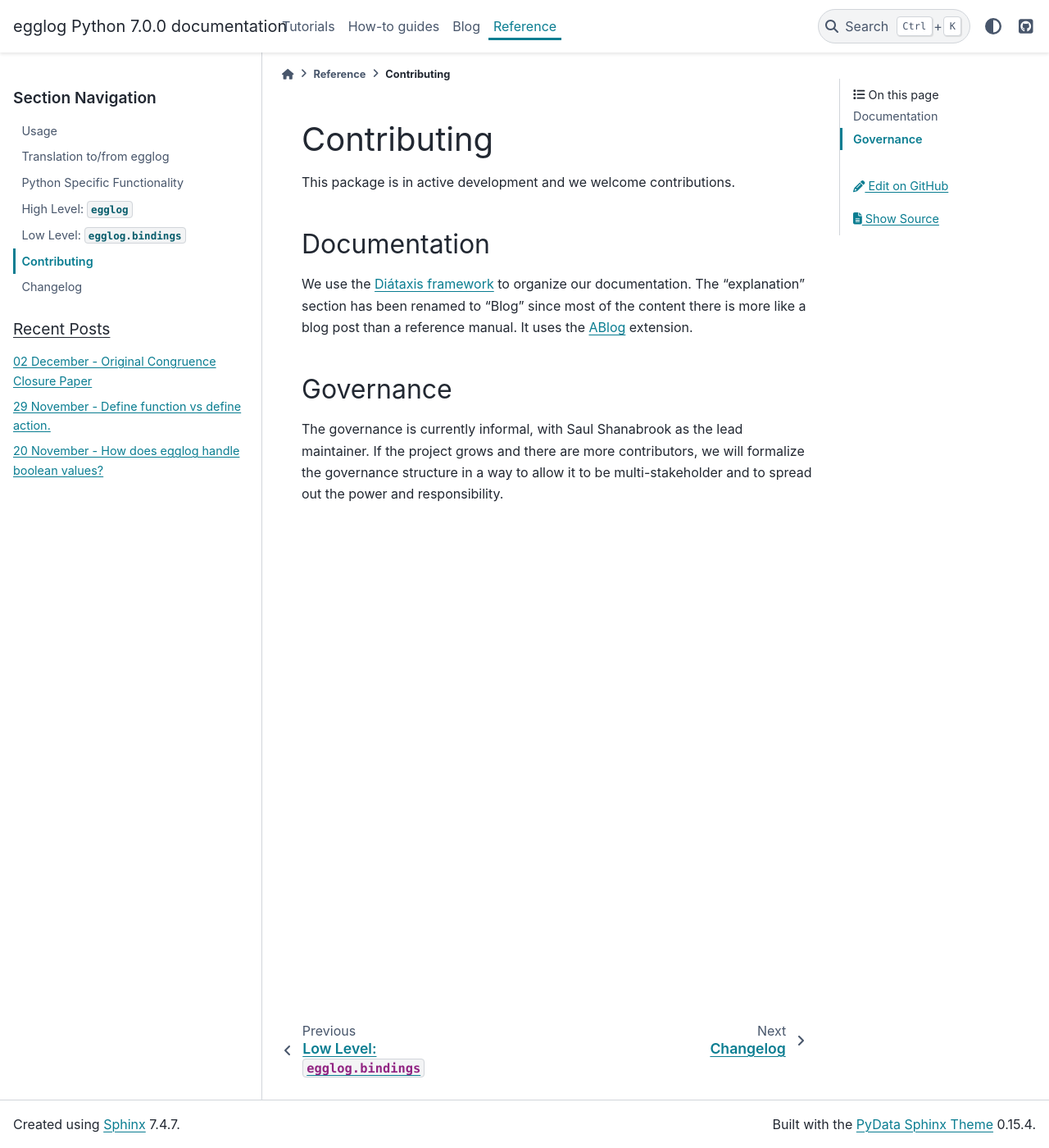
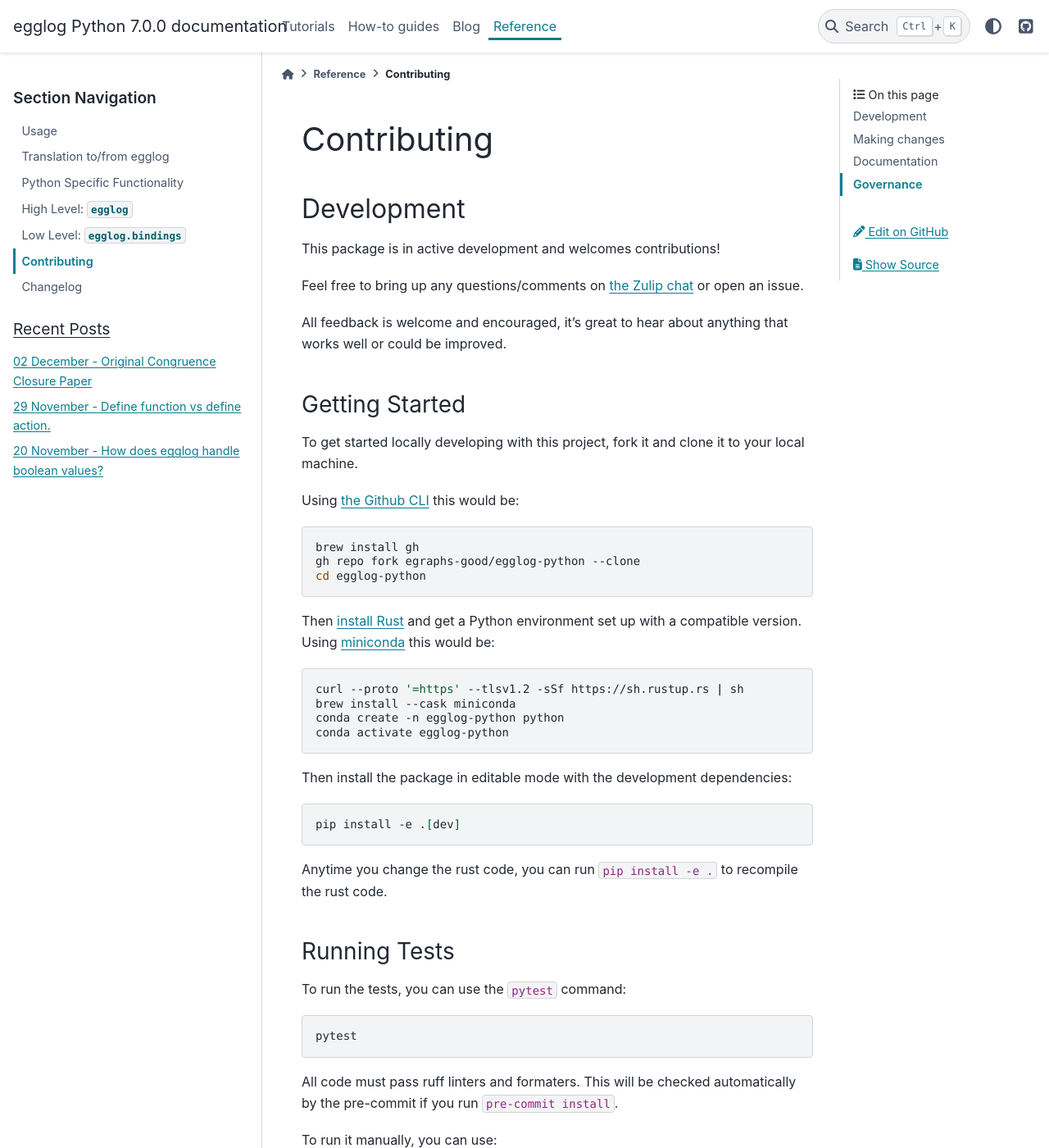
Before and after one commit to egraphs-good/egglog-python, a Sphinx documentation site: the page built from docs/reference/contributing.md, in a window 1280 px wide and 1400 px high. Shown: the whole window at 82% size. Built offline with Sphinx 7.4.7 and the PyData theme 0.15.4, drawn with Linux system fonts in a browser that asks for light colours; pages that are not in the unit, such as notebooks, are missing from menus; comment, search, counter and statistics services are not loaded; the version number is read from the project's files by our own code; some of the changed text lies outside the part shown.

Commit message:
Add contributing guide
This adds more of a development guide for contributors to get started
working on the library.

````diff
--- a/docs/reference/contributing.md
+++ b/docs/reference/contributing.md
@@ -1,6 +1,82 @@
 # Contributing
 
-This package is in active development and we welcome contributions.
+## Development
+
+This package is in active development and welcomes contributions!
+
+Feel free to bring up any questions/comments on [the Zulip chat](https://egraphs.zulipchat.com/) or open an issue.
+
+All feedback is welcome and encouraged, it's great to hear about anything that works well or could be improved.
+
+### Getting Started
+
+To get started locally developing with this project, fork it and clone it to your local machine.
+
+Using [the Github CLI](https://github.com/cli/cli#installation) this would be:
+
+```bash
+brew install gh
+gh repo fork egraphs-good/egglog-python --clone
+cd egglog-python
+```
+
+Then [install Rust](https://www.rust-lang.org/tools/install) and get a Python environment set up with a compatible version. Using [miniconda](https://formulae.brew.sh/cask/miniconda) this would be:
+
+```bash
+curl --proto '=https' --tlsv1.2 -sSf https://sh.rustup.rs | sh
+brew install --cask miniconda
+conda create -n egglog-python python
+conda activate egglog-python
+```
+
+Then install the package in editable mode with the development dependencies:
+
+```bash
+pip install -e .[dev]
+```
+
+Anytime you change the rust code, you can run `pip install -e .` to recompile the rust code.
+
+### Running Tests
+
+To run the tests, you can use the `pytest` command:
+
+```bash
+pytest
+```
+
+All code must pass ruff linters and formaters. This will be checked automatically by the pre-commit if you run `pre-commit install`.
+
+To run it manually, you can use:
+
+```bash
+pre-commit run --all-files ruff
+```
+
+If you make changes to the rust bindings, you can check that the stub files accurately reflect the rust code by running:
+
+```bash
+pre-commit run --all-files --hook-stage manual stubtest
+```
+
+All code must all pass MyPy type checking. To run that locally use:
+
+```bash
+pre-commit run --all-files --hook-stage manual mypy
+```
+
+Finally, to build the docs locally and test that they work, you can run:
+
+```bash
+pre-commit run --all-files --hook-stage manual docs
+```
+
+## Making changes
+
+All changes that impact users should be documented in the `docs/changelog.md` file. Please also add tests for any new features
+or bug fixes.
+
+When you are ready to submit your changes, please open a pull request. The CI will run the tests and check the code style.
 
 ## Documentation
 
````
